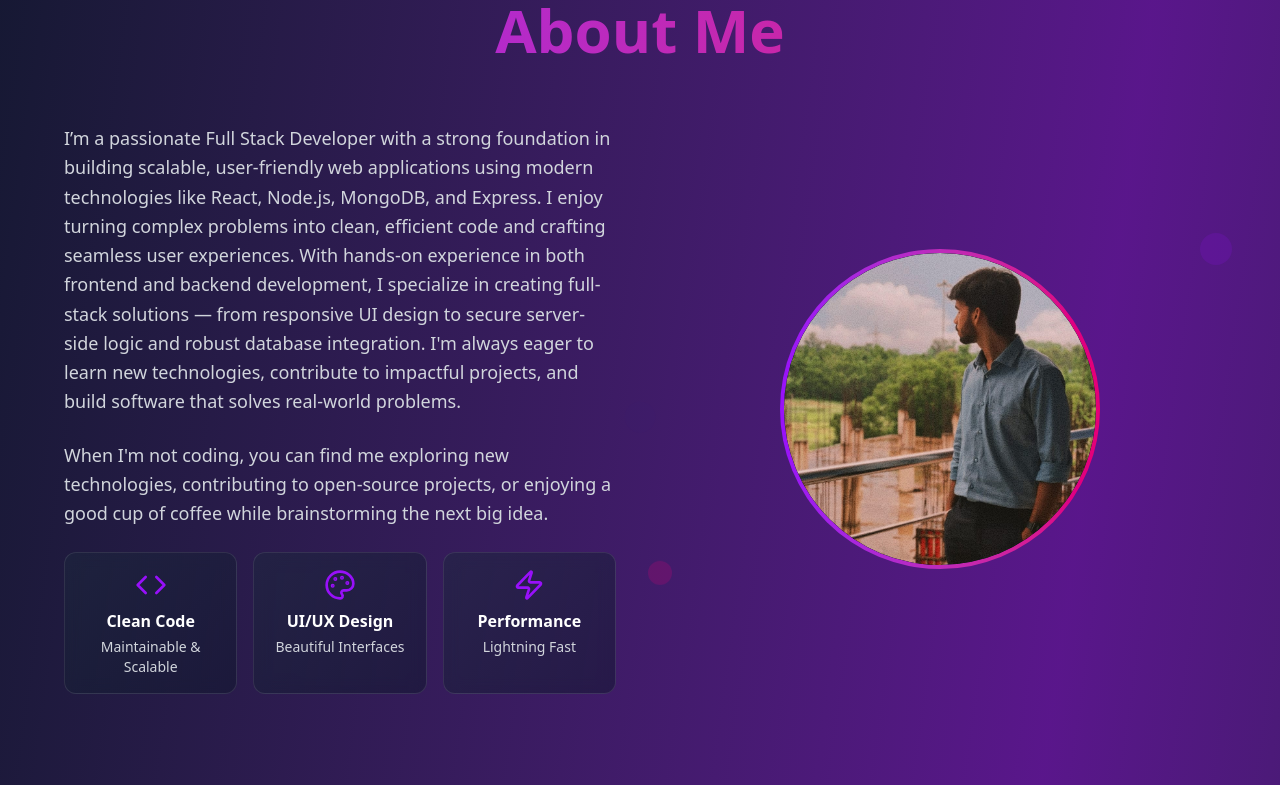
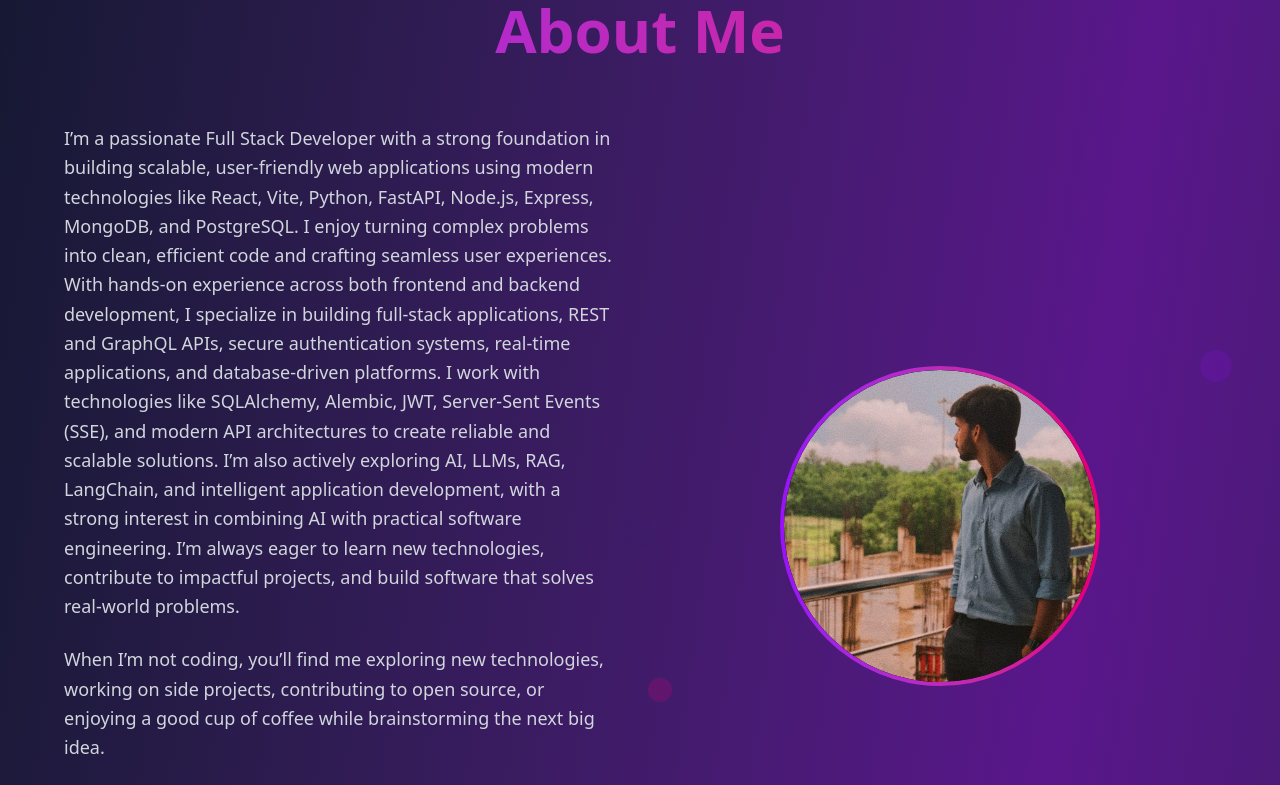
Before and after one commit to Raj-Mayank2/new-portfolio, a React (Vite) app: page / in a window 1280 px wide. Shown: the part 880-1665 px from the top of the page. Built offline with nearby package versions, Linux system fonts and the light colour scheme.

Commit message:
Update About.jsx

```diff
--- a/src/components/About.jsx
+++ b/src/components/About.jsx
@@ -23,13 +23,13 @@ const About = ({ isDarkMode }) => {
         <div className="grid lg:grid-cols-2 gap-12 items-center">
           <div className="space-y-6">
             <p className={`text-base sm:text-lg ${mutedTextClasses} leading-relaxed`}>
-              I’m a passionate Full Stack Developer with a strong foundation in building scalable, user-friendly web applications using modern technologies like React, Node.js, MongoDB, and Express. I enjoy turning complex problems into clean, efficient code and crafting seamless user experiences.
-
-With hands-on experience in both frontend and backend development, I specialize in creating full-stack solutions — from responsive UI design to secure server-side logic and robust database integration. I'm always eager to learn new technologies, contribute to impactful projects, and build software that solves real-world problems.
+             I’m a passionate Full Stack Developer with a strong foundation in building scalable, user-friendly web applications using modern technologies like React, Vite, Python, FastAPI, Node.js, Express, MongoDB, and PostgreSQL. I enjoy turning complex problems into clean, efficient code and crafting seamless user experiences.
+With hands-on experience across both frontend and backend development, I specialize in building full-stack applications, REST and GraphQL APIs, secure authentication systems, real-time applications, and database-driven platforms. I work with technologies like SQLAlchemy, Alembic, JWT, Server-Sent Events (SSE), and modern API architectures to create reliable and scalable solutions.
+I’m also actively exploring AI, LLMs, RAG, LangChain, and intelligent application development, with a strong interest in combining AI with practical software engineering.
+I’m always eager to learn new technologies, contribute to impactful projects, and build software that solves real-world problems.
             </p>
             <p className={`text-base sm:text-lg ${mutedTextClasses} leading-relaxed`}>
-              When I'm not coding, you can find me exploring new technologies, contributing to open-source projects, or
-              enjoying a good cup of coffee while brainstorming the next big idea.
+               When I’m not coding, you’ll find me exploring new technologies, working on side projects, contributing to open source, or enjoying a good cup of coffee while brainstorming the next big idea.
             </p>
 
             <div className="grid grid-cols-1 sm:grid-cols-3 gap-4">
```
